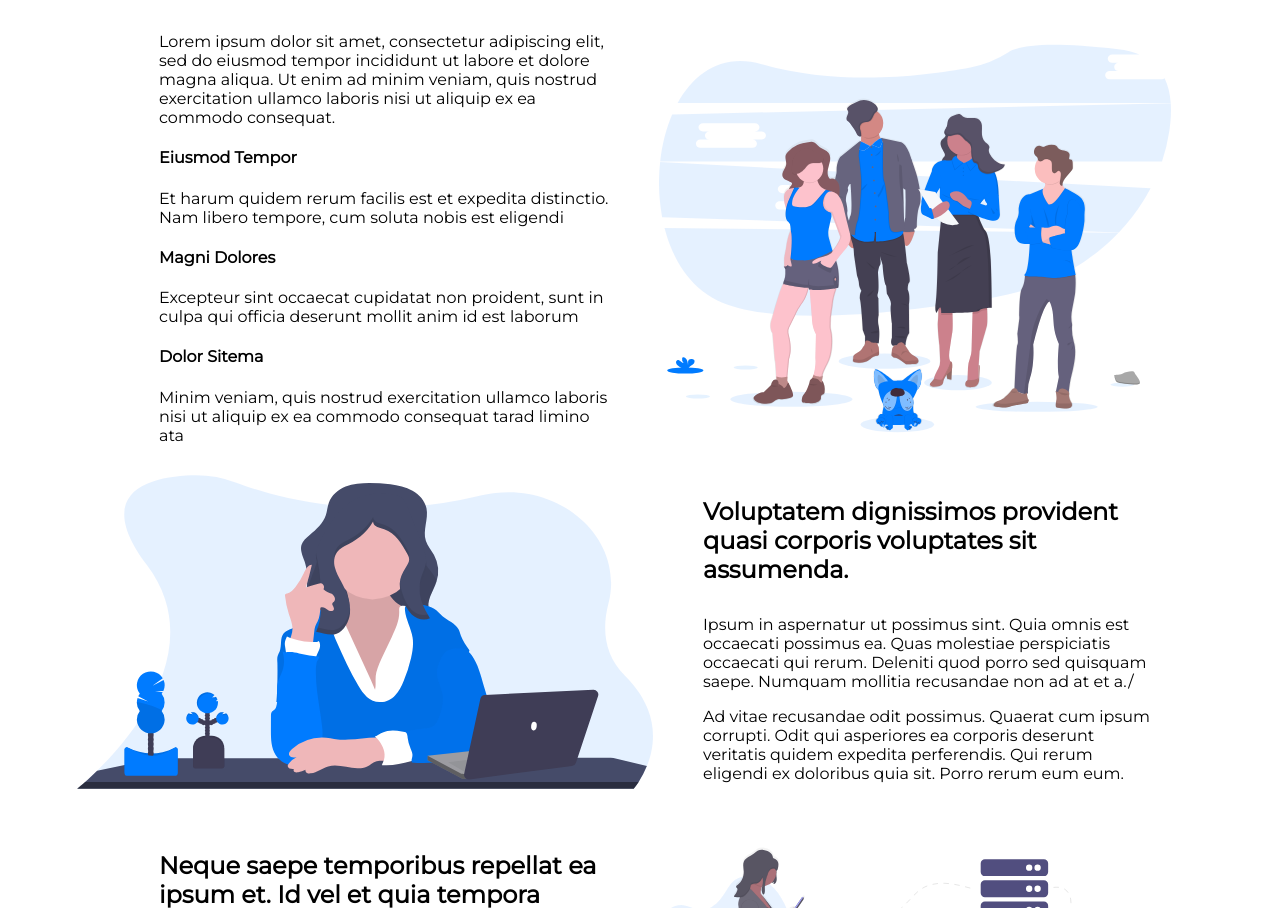
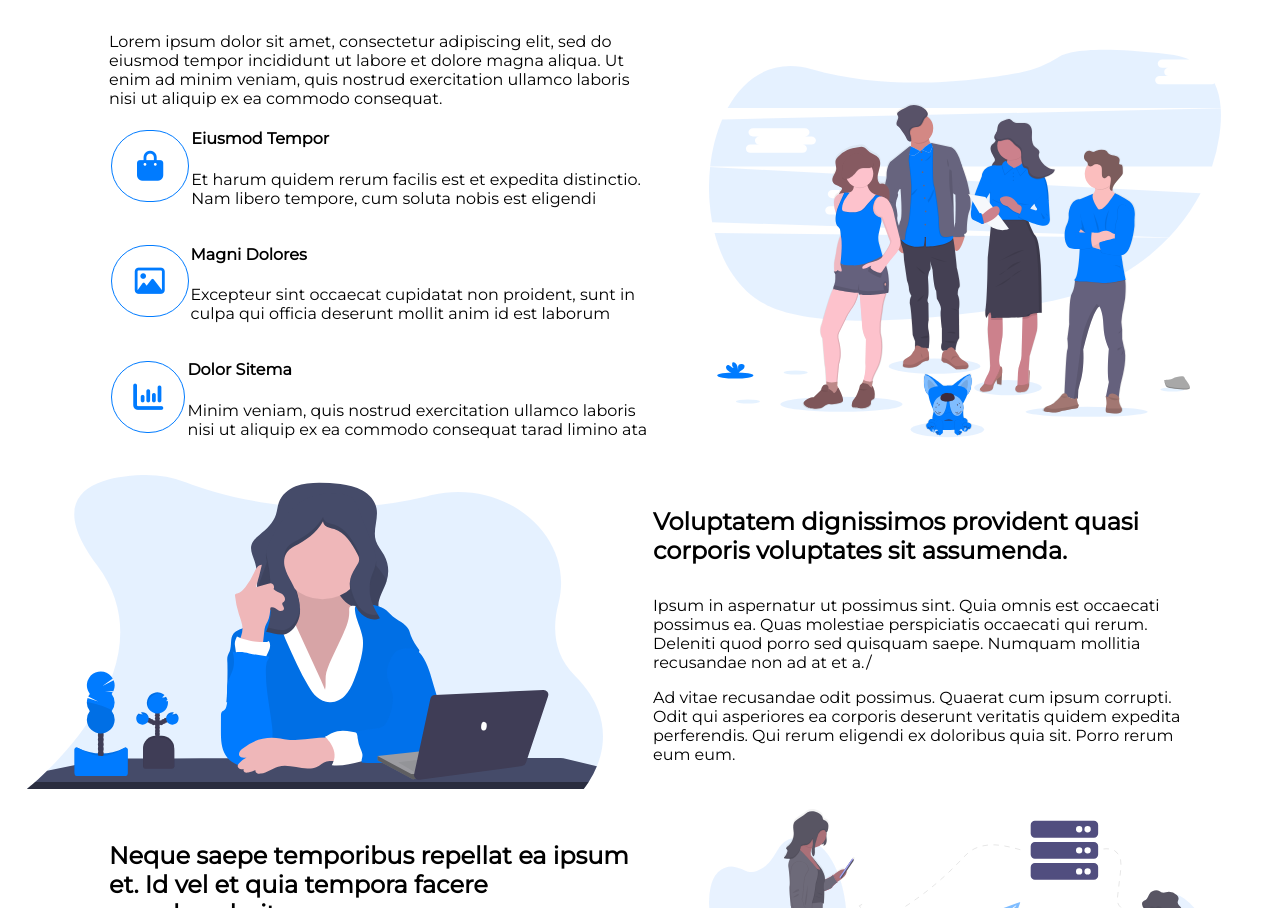
Before and after one commit to ManuelaBarbera/TP_001, a plain HTML site: page 1/Index.html in a window 1280 px wide. Shown: the part 815-1723 px from the top of the page. Drawn offline with nearby package versions, Linux system fonts and the light colour scheme.

Commit message:
iconos about y su hover

```diff
--- a/1/Index.html
+++ b/1/Index.html
@@ -62,6 +62,7 @@
                         ABOUT
     -----------------------------------------------
     ----------------------------------------------->
+
     <section id="about">
         <div class="tituloabout">
             <h3>About Us</h3>
@@ -79,21 +80,36 @@
                     aliquip ex ea commodo consequat.
                 </div>
                 <div>
+                    <div class="subbloqueabout">
+                        <div class="circuloicono">
+                            <i class="fa fa-shopping-bag"></i>
+                        </div>
                         <div>
                             <h4>Eiusmod Tempor</h4>
-                        Et harum quidem rerum facilis est et expedita distinctio. Nam libero tempore, cum soluta nobis
-                        est eligendi
+                            <p>Et harum quidem rerum facilis est et expedita distinctio. Nam libero tempore, cum soluta
+                                nobis
+                                est eligendi</p>
+                        </div>
+                    </div>
+                    <div class="subbloqueabout">
+                            <div class="circuloicono">
+                        <i class="fa fa-photo"></i>
                             </div>
                         <div>
                             <h4>Magni Dolores</h4>
-                        Excepteur sint occaecat cupidatat non proident, sunt in culpa qui officia deserunt mollit anim
-                        id est laborum
+                        <p>Excepteur sint occaecat cupidatat non proident, sunt in culpa qui officia deserunt mollit anim
+                        id est laborum</p>
+                    </div>
+                    </div>
+                    <div class="subbloqueabout">
+                            <div class="circuloicono">
+                        <i class="fa fa-bar-chart"></i>
                             </div>
                         <div>
                             <h4>Dolor Sitema</h4>
-                        Minim veniam, quis nostrud exercitation ullamco laboris nisi ut aliquip ex ea commodo consequat
-                        tarad
-                        limino ata
+                        <p>Minim veniam, quis nostrud exercitation ullamco laboris nisi ut aliquip ex ea commodo consequat
+                        tarad limino ata</p>
+                    </div>
                     </div>
                 </div>
             </div>
--- a/1/style.scss
+++ b/1/style.scss
@@ -189,8 +189,40 @@ p {
 
 }
 
+.subbloqueabout {
+    display: flex;
+    flex-direction: row;
+    align-items: center;
+
+.circuloicono {
+    display: flex;
+    align-items: center;
+    justify-content: center;
+    width: 140px;
+    height: 70px;
+    border-radius: 50px;
+    border: 1px solid $color3;
+    margin: 2px;
+
+}
+
+    i {
+        color: $color3;
+        font-size: 30px;
+    }
+}
+
+
+.circuloicono:hover {
+    background-color: $color3;
+    }
+
+i:hover {
+    color: $color1;
+}
+
 .textoabout {
-    width: 450px;
+    width: 550px;
     padding-left: 50px;
     padding-right: 50px;
 
@@ -214,9 +246,6 @@ p {
     width: 40%;
     height: auto;
 }
-
-
-
 
 
 /* ---------------------------------------
```
Also changed, not shown: 1/style.css. Lines whose indentation alone changed are shown as unchanged.
